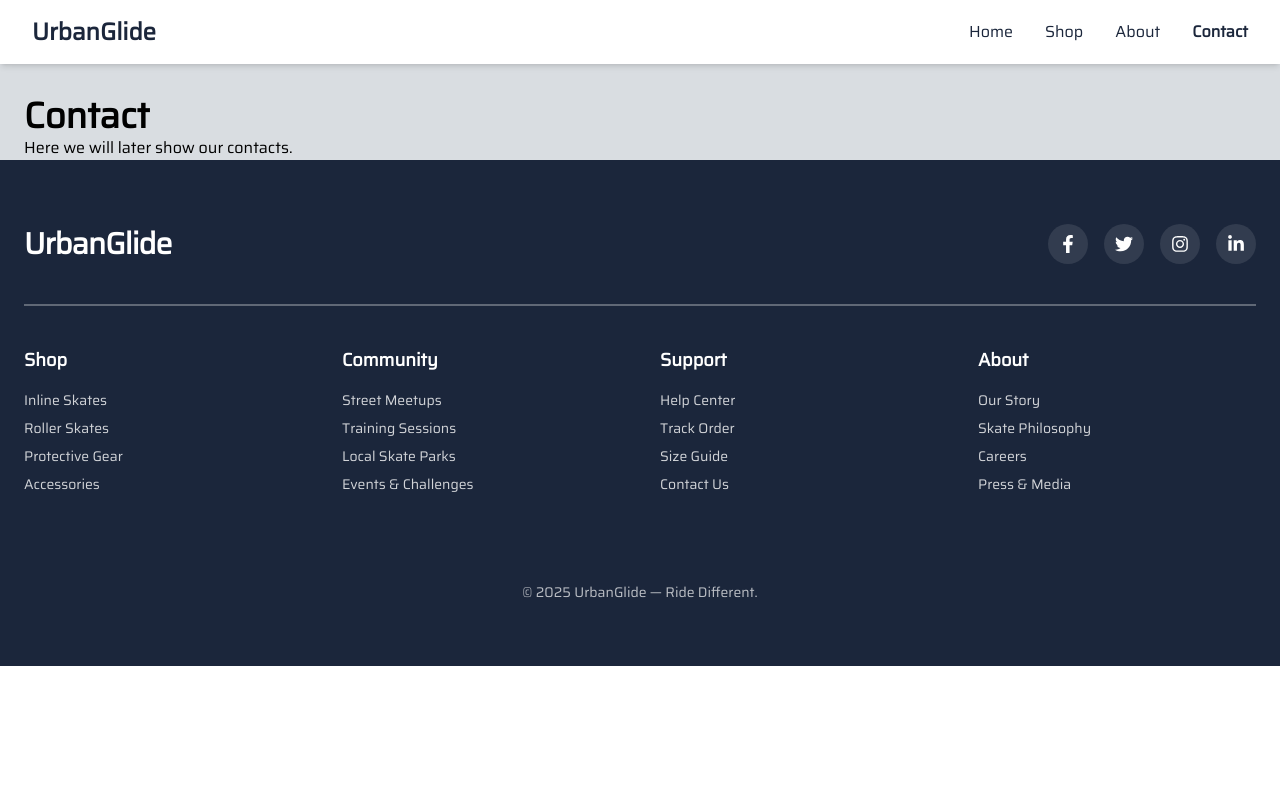
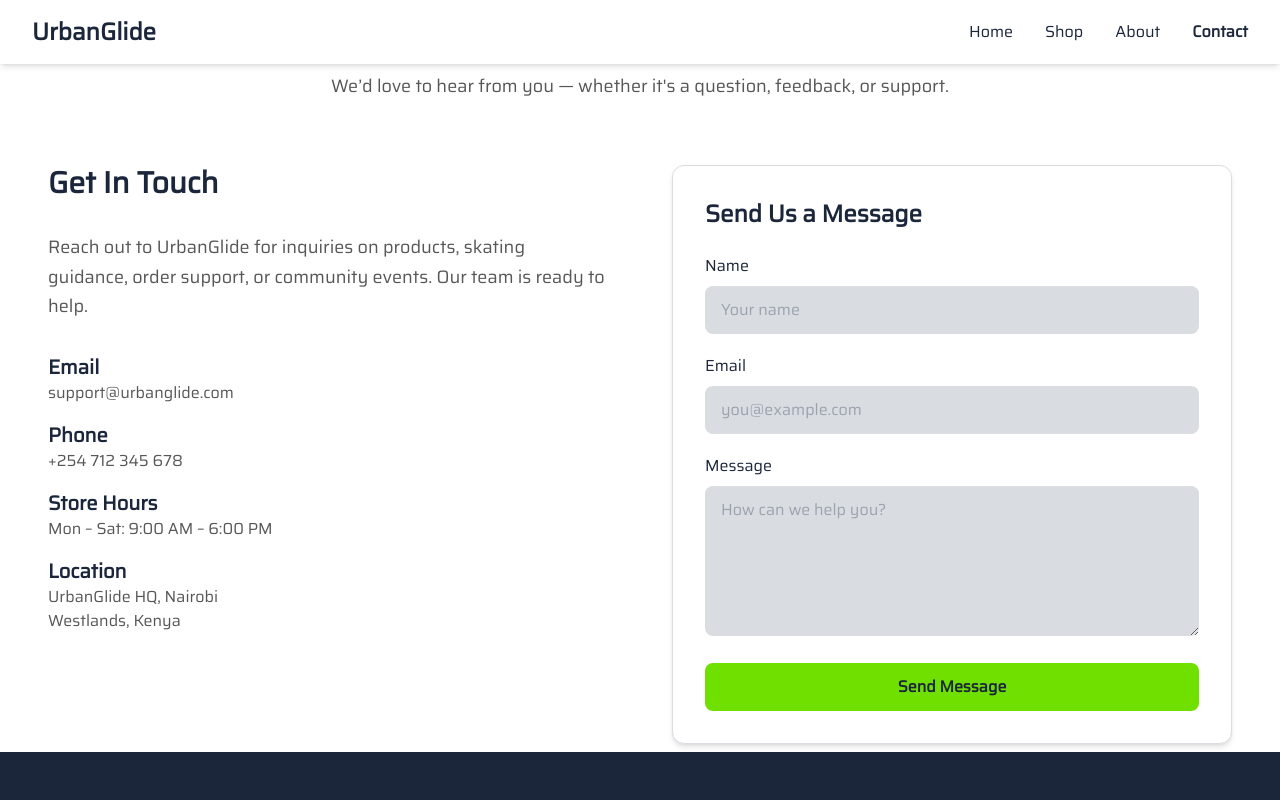
Before and after one commit to SundayEsther7/Fashion, a React (Vite) app in the folder client/: page /contact in a window 1280 px wide. Shown: the top 800 px of the page. Built offline with nearby package versions, Linux system fonts and the light colour scheme.

Commit message:
Contact added

```diff
--- a/client/index.html
+++ b/client/index.html
@@ -4,7 +4,7 @@
     <meta charset="UTF-8" />
     <link rel="icon" type="image/svg+xml" href="/vite.svg" />
     <meta name="viewport" content="width=device-width, initial-scale=1.0" />
-    <title>my-project</title>
+    <title>UrbanGlide</title>
   </head>
   <body>
     <div id="root"></div>
--- a/client/src/pages/Contact.jsx
+++ b/client/src/pages/Contact.jsx
@@ -1,8 +1,164 @@
+import SectionWrapper from "../components/common/SectionWrapper";
+import { useState } from "react";
+
 export default function Contact() {
+  const [formData, setFormData] = useState({
+    name: "",
+    email: "",
+    message: "",
+  });
+
+  const [status, setStatus] = useState(null);
+
+  const handleChange = (e) => {
+    setFormData({
+      ...formData,
+      [e.target.name]: e.target.value,
+    });
+  };
+
+  const handleSubmit = (e) => {
+    e.preventDefault();
+
+    // Basic front-end validation
+    if (!formData.name || !formData.email || !formData.message) {
+      setStatus("error");
+      return;
+    }
+
+    setStatus("success");
+
+    setTimeout(() => {
+      setFormData({ name: "", email: "", message: "" });
+      setStatus(null);
+    }, 2500);
+  };
+
   return (
-    <div className="pt-24 px-6 bg-neutralLight">
-      <h1 className="text-4xl font-bold">Contact</h1>
-      <p>Here we will later show our contacts.</p>
-    </div>
+    <SectionWrapper className="relative py-1 m-1 px-6 md:px-12">
+      <div className="max-w-[1240px] mx-auto space-y-16">
+
+        {/* Heading */}
+        <div className="text-center max-w-[800px] mx-auto">
+          <h1 className="text-4xl md:text-5xl font-extrabold text-primary tracking-tight">
+            Contact Us
+          </h1>
+          <p className="mt-4 text-lg text-neutralDark/80 leading-relaxed">
+            We’d love to hear from you — whether it's a question, feedback, or support.
+          </p>
+        </div>
+
+        {/* Main Content */}
+        <div className="grid grid-cols-1 lg:grid-cols-2 gap-16">
+
+          {/* LEFT — Contact Details */}
+          <div className="space-y-8">
+            <h2 className="text-3xl font-bold text-primary">Get In Touch</h2>
+
+            <p className="text-lg text-neutralDark/80 leading-relaxed font-saira">
+              Reach out to UrbanGlide for inquiries on products, skating guidance,
+              order support, or community events. Our team is ready to help.
+            </p>
+
+            <div className="space-y-4">
+              <div>
+                <h3 className="font-semibold text-primary text-xl">Email</h3>
+                <p className="text-neutralDark/80">support@urbanglide.com</p>
+              </div>
+
+              <div>
+                <h3 className="font-semibold text-primary text-xl">Phone</h3>
+                <p className="text-neutralDark/80">+254 712 345 678</p>
+              </div>
+
+              <div>
+                <h3 className="font-semibold text-primary text-xl">Store Hours</h3>
+                <p className="text-neutralDark/80">Mon – Sat: 9:00 AM – 6:00 PM</p>
+              </div>
+
+              <div>
+                <h3 className="font-semibold text-primary text-xl">Location</h3>
+                <p className="text-neutralDark/80">
+                  UrbanGlide HQ, Nairobi
+                  <br />Westlands, Kenya
+                </p>
+              </div>
+            </div>
+          </div>
+
+          {/* RIGHT — Form */}
+          <div className="bg-white p-8 rounded-xl shadow-md border border-neutralLight">
+            <h2 className="text-2xl font-bold text-primary mb-6">
+              Send Us a Message
+            </h2>
+
+            <form onSubmit={handleSubmit} className="space-y-5">
+              <div>
+                <label className="block text-primary font-medium mb-2">
+                  Name
+                </label>
+                <input
+                  name="name"
+                  type="text"
+                  value={formData.name}
+                  onChange={handleChange}
+                  className="w-full px-4 py-3 rounded-lg bg-neutralLight outline-none"
+                  placeholder="Your name"
+                  required
+                />
+              </div>
+
+              <div>
+                <label className="block text-primary font-medium mb-2">
+                  Email
+                </label>
+                <input
+                  name="email"
+                  type="email"
+                  value={formData.email}
+                  onChange={handleChange}
+                  className="w-full px-4 py-3 rounded-lg bg-neutralLight outline-none"
+                  placeholder="you@example.com"
+                  required
+                />
+              </div>
+
+              <div>
+                <label className="block text-primary font-medium mb-2">
+                  Message
+                </label>
+                <textarea
+                  name="message"
+                  value={formData.message}
+                  onChange={handleChange}
+                  className="w-full px-4 py-3 rounded-lg bg-neutralLight outline-none h-[150px]"
+                  placeholder="How can we help you?"
+                  required
+                ></textarea>
+              </div>
+
+              <button
+                type="submit"
+                className="w-full py-3 bg-accent text-primary font-semibold rounded-lg hover:bg-accent/80 transition"
+              >
+                Send Message
+              </button>
+
+              {status === "success" && (
+                <p className="text-accent font-semibold text-center">
+                  Message sent! We’ll get back to you soon.
+                </p>
+              )}
+
+              {status === "error" && (
+                <p className="text-red-500 text-center">
+                  Please fill in all fields.
+                </p>
+              )}
+            </form>
+          </div>
+        </div>
+      </div>
+    </SectionWrapper>
   );
 }
```
Also changed, not shown: client/src/main.jsx (+12 -12 lines).
